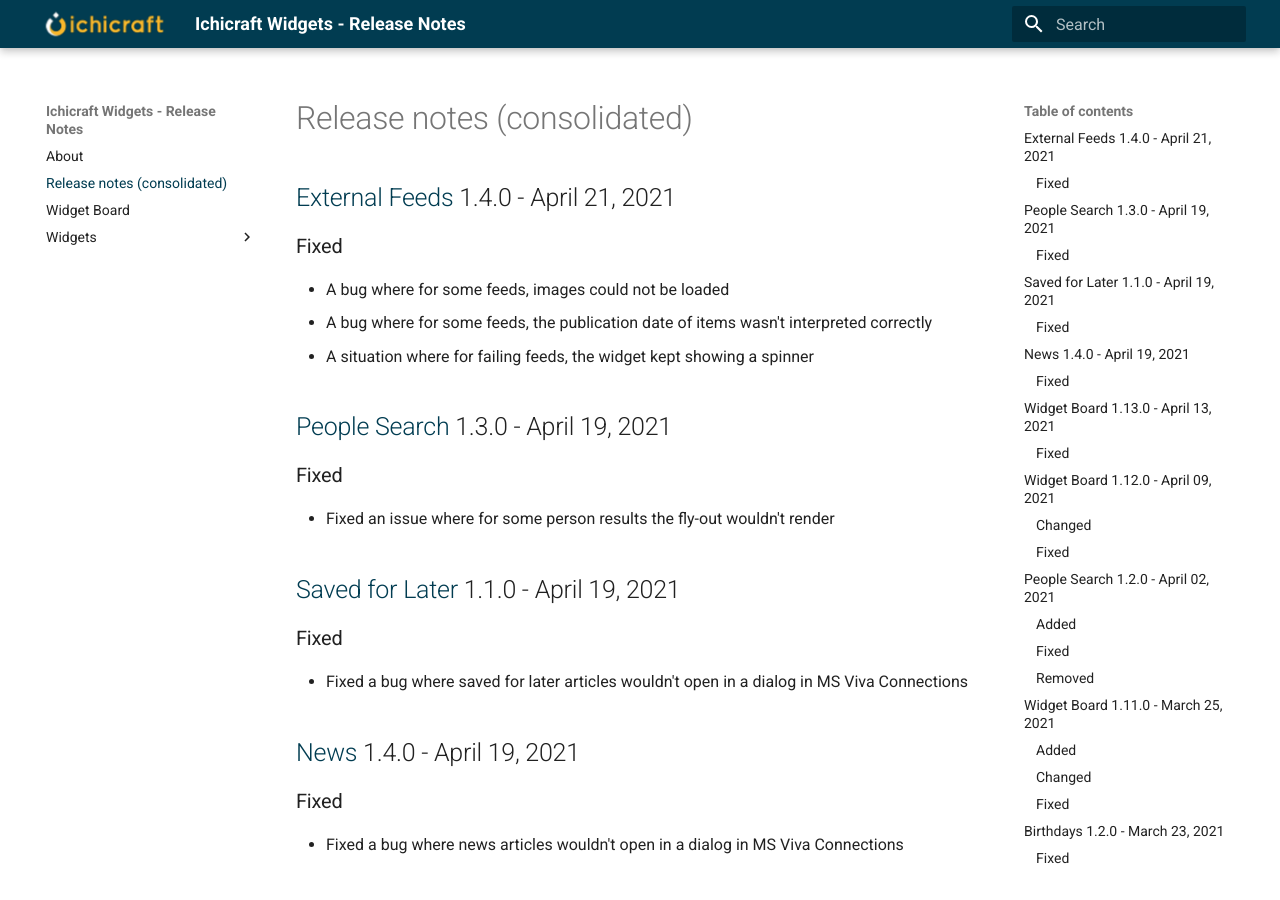
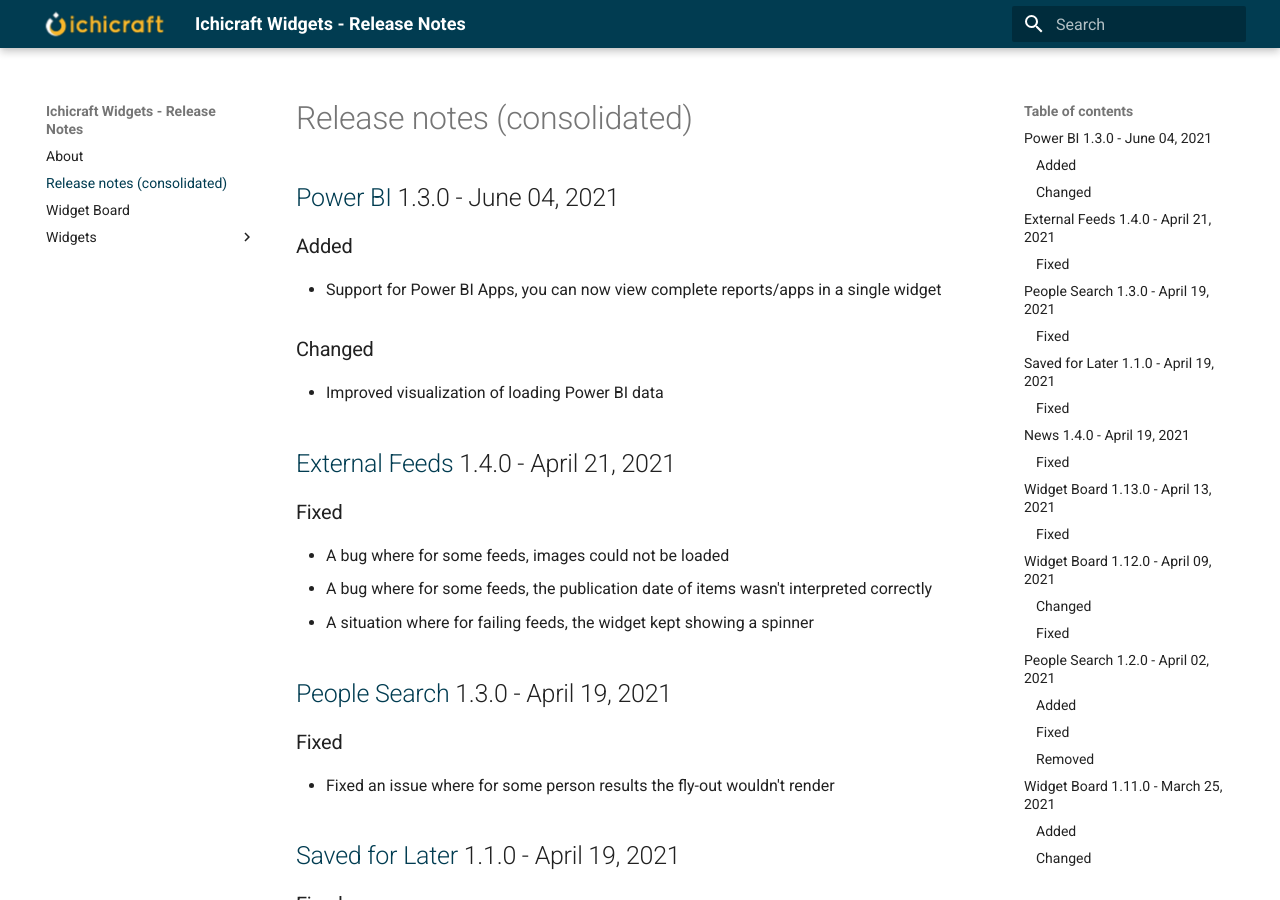
Before and after one commit to ichicraft/widgets-docs, an MkDocs documentation site: the page built from docs/Release-notes-(consolidated).md, in a window 1280 px wide and 900 px high. Built offline with MkDocs 1.6.1 and Material for MkDocs 9.7.7, drawn with Linux system fonts in a browser that asks for light colours.

Commit message:
Release notes updated by BuildService

```diff
--- a/docs/Release-notes-(consolidated).md
+++ b/docs/Release-notes-(consolidated).md
@@ -1,3 +1,11 @@
+## [Power BI](./Widgets/Power BI.md) 1.3.0 - June 04, 2021
+
+### Added
+- Support for Power BI Apps, you can now view complete reports/apps in a single widget
+
+### Changed
+- Improved visualization of loading Power BI data
+
 ## [External Feeds](./Widgets/External Feeds.md) 1.4.0 - April 21, 2021
 
 ### Fixed
```
Also changed, not shown: docs/Widgets/Power BI.md (+8 -0 lines).
